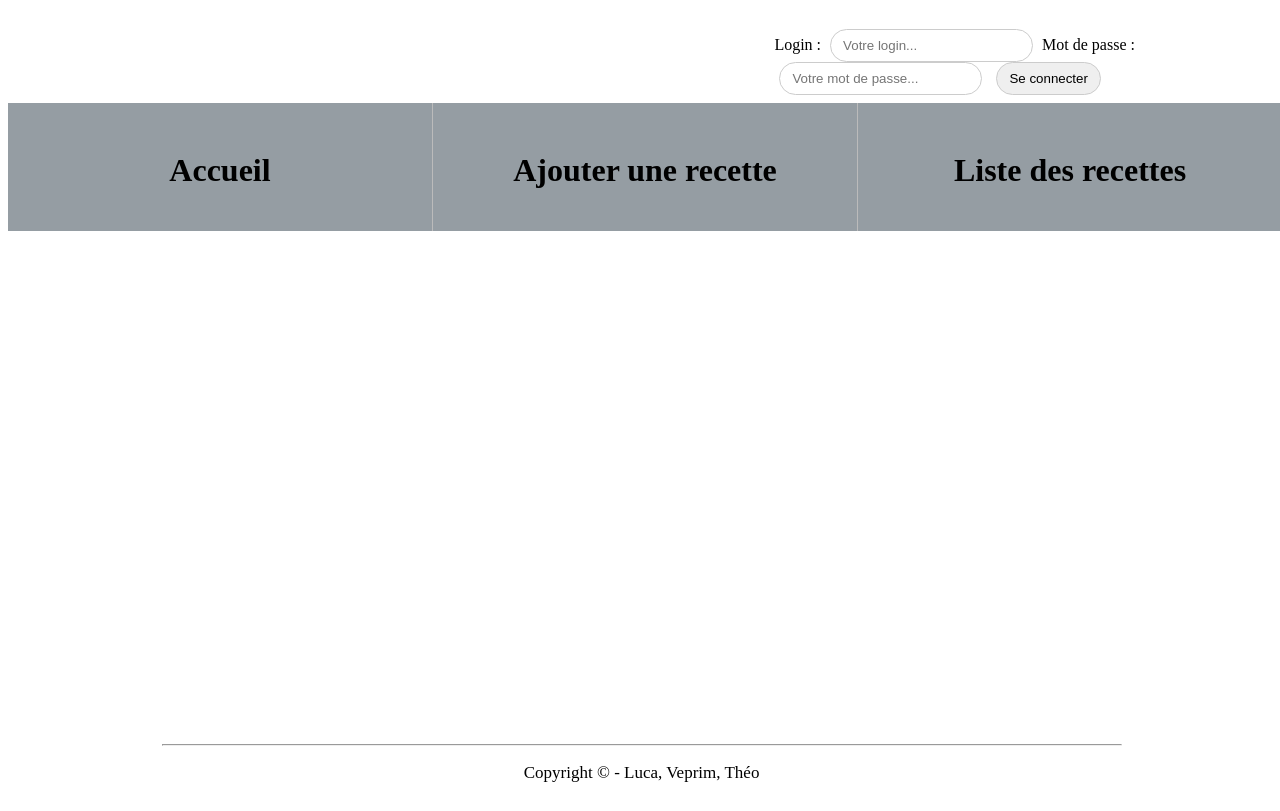
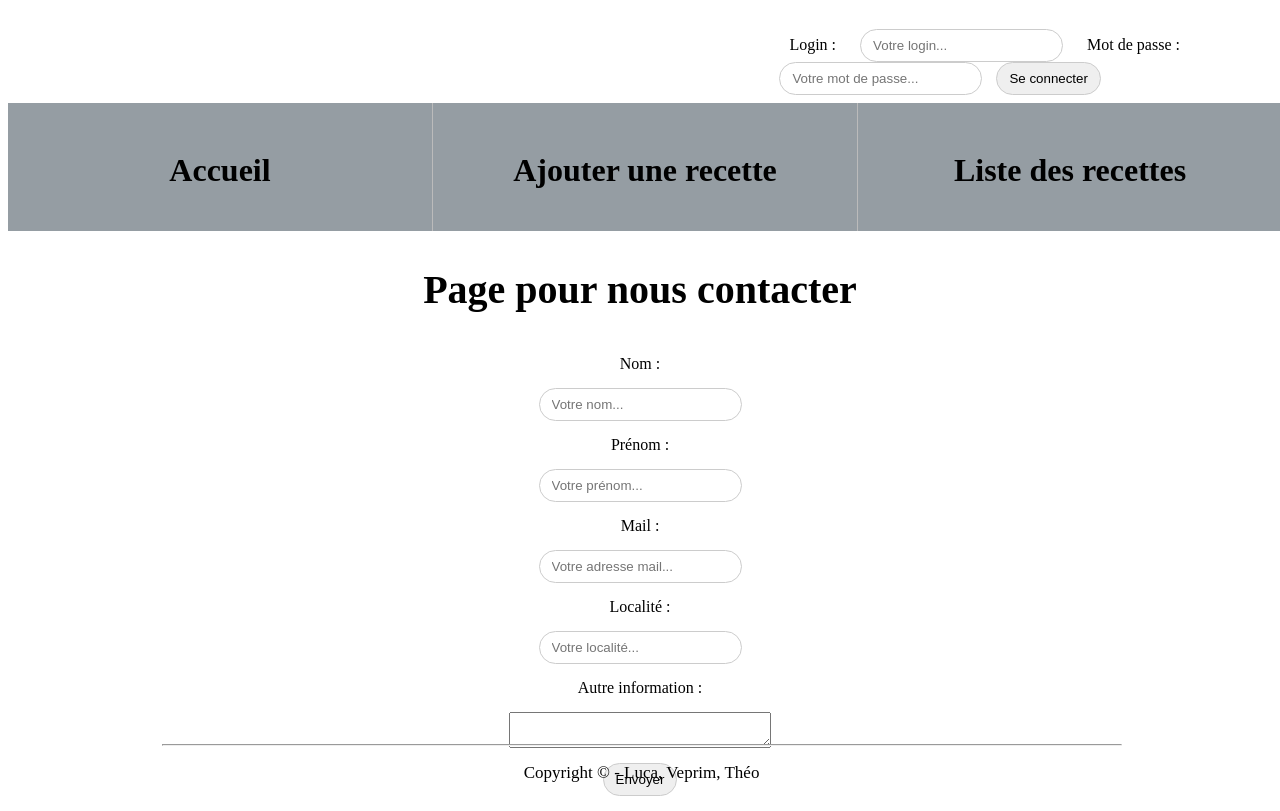
Before and after one commit to Theo1196/P_Web, a PHP site: page /Contact.php in a window 1280 px wide; the page is wider, and only the part inside the window is pictured. Before the commit the page ends 782 px from the top of that part, so only its background shows below. Run offline with PHP 8.4, Linux system fonts and the light colour scheme.

Commit message:
PaGe CoTaCtE

```diff
--- a/src/Contact.php
+++ b/src/Contact.php
@@ -35,7 +35,20 @@ Description : Page pour la page d'accueil du site Recettes.
         </div>
     </header>
     <main>
-
+        <h1 class="titleContact">Page pour nous contacter</h1>
+        <form action="" class="Form-contact">
+            <label for="name">Nom :</label>
+            <input type="text" id="name" name="name" placeholder="Votre nom...">
+            <label for="surname">Prénom :</label>
+            <input type="text" name="surname" id="surname" placeholder="Votre prénom...">
+            <label for="email">Mail :</label>
+            <input type="text" name="email" id="email" placeholder="Votre adresse mail...">
+            <label for="localite">Localité :</label>
+            <input type="text" name="localite" id="localite" placeholder="Votre localité...">
+            <label for="info">Autre information :</label>
+            <textarea name="info" id="" cols="30" rows="2"></textarea>
+            <input type="submit" name="submitContact" id="submitContact" value="Envoyer">
+        </form>
     </main>
     <footer>
         <hr>
--- a/src/index.css
+++ b/src/index.css
@@ -86,6 +86,27 @@ li:hover{
     margin-left: 10%;
 }
 
+.titleContact
+{
+    text-align: center;
+    font-size: 40px;
+}
+
+.Form-contact{
+    display: flex;
+    flex-direction: column;
+    align-items: center;
+}
+
+.Form-contact, label{
+    margin: 15px;
+}
+
+.Form-contact, #submitContact
+{
+    margin-top: 15px;
+}
+
 footer{
     font-size: 20px;
     text-align: center;
```
